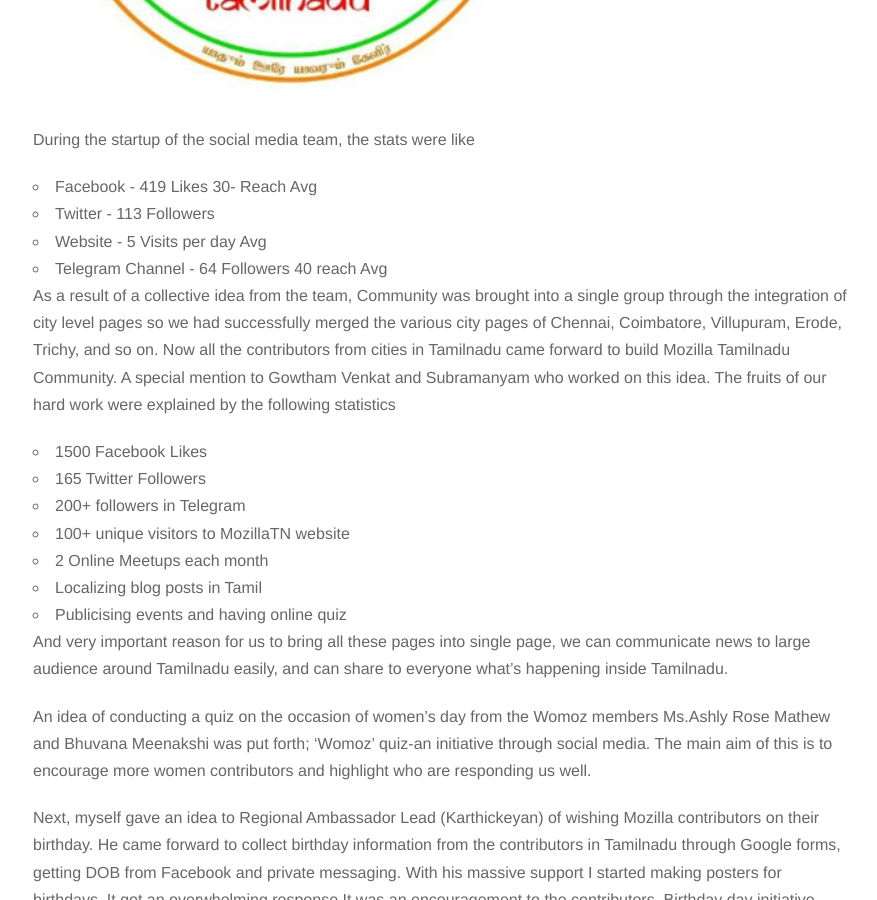
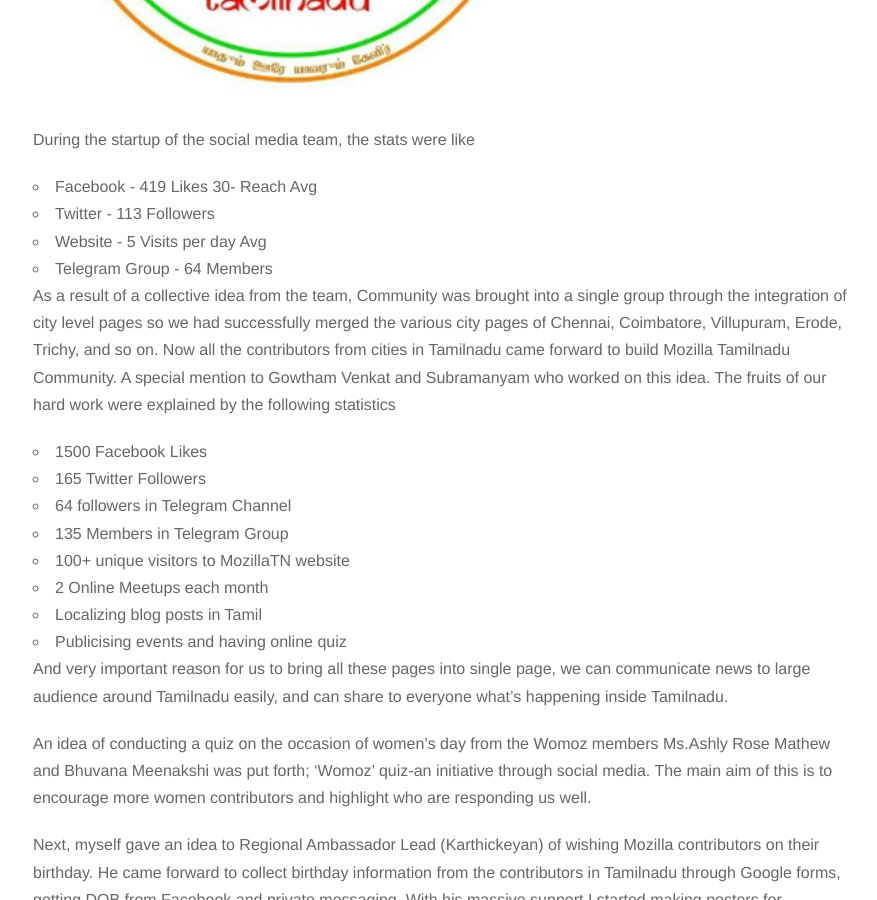
Before and after one commit to MozillaTN/mozillatn.github.io, a Jekyll site: the page built from blog/_posts/2016-07-14-Social-Media-Team-Half-yearly-updates.markdown, in a window 1280 px wide and 900 px high, scrolled down 845 px. Shown: the whole window, without its empty margins (197-1074 px from the left). Built offline with Jekyll 4.4.1, drawn with Linux system fonts in a browser that asks for light colours; nearby versions of some CDN libraries; comment, search, counter and statistics services are not loaded.

Commit message:
Update 2016-07-14-Social-Media-Team-Half-yearly-updates.markdown
Addeed telegram stats

```diff
--- a/blog/_posts/2016-07-14-Social-Media-Team-Half-yearly-updates.markdown
+++ b/blog/_posts/2016-07-14-Social-Media-Team-Half-yearly-updates.markdown
@@ -19,7 +19,7 @@
 - Facebook - 419 Likes 30- Reach Avg
 - Twitter -   113 Followers
 - Website -  5 Visits per day Avg
-- Telegram Channel -  64 Followers 40 reach Avg
+- Telegram Group -  64 Members
 
 As a result of a collective idea from the team, Community was brought into a single group through the
 integration of city level pages so we had successfully merged the various city pages of  Chennai,
@@ -29,7 +29,8 @@
 
 - 1500 Facebook Likes
 - 165 Twitter Followers
-- 200+ followers in Telegram
+- 64 followers in Telegram Channel
+- 135 Members in Telegram Group
 - 100+ unique visitors to MozillaTN website
 - 2 Online Meetups each month
 - Localizing blog posts in Tamil
```
